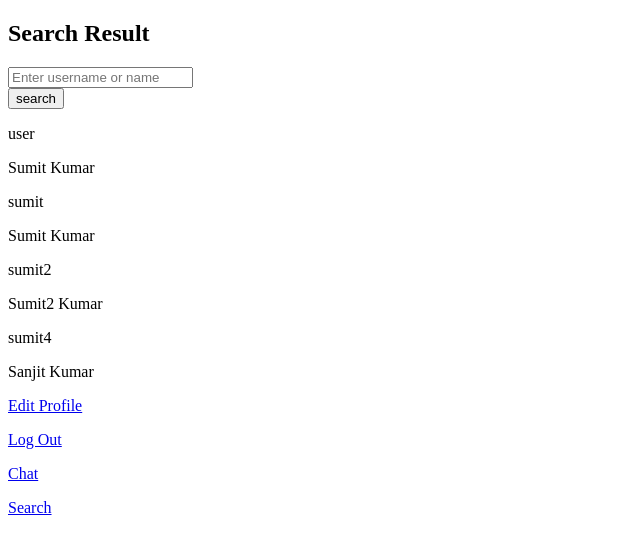
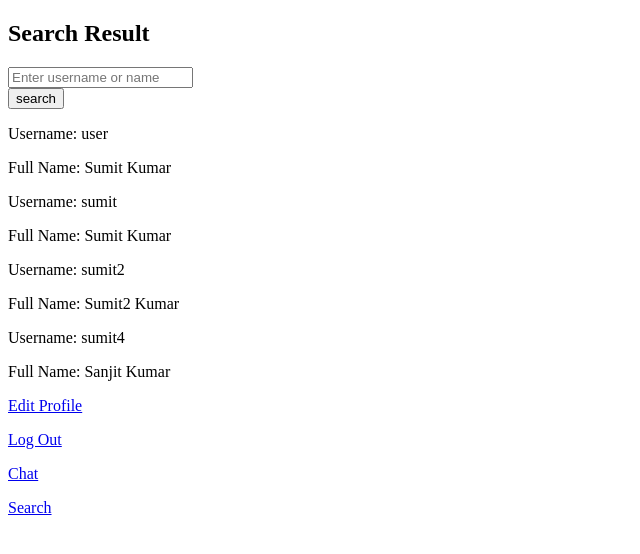
Before and after one commit to sumit1136/ChatApp, a Django app: template chat/templates/accounts/search.html in a window 1280 px wide. Shown: the top 554 px of the page, without its empty margins (0-640 px from the left). Run offline with Django 3.2, Linux system fonts and the light colour scheme; the template is opened without the code that fills it: values that come from a table or form of the project are taken from there, others are empty; data comes from the database, SQL or seed files in the repository.

Commit message:
search updatedsignup

```diff
--- a/chat/templates/accounts/search.html
+++ b/chat/templates/accounts/search.html
@@ -13,8 +13,8 @@
     <div>
         {% if usr %}
             {% for u in usr %}
-            <p>{{u.username}}</p>
-            <p>{{u.first_name}} {{u.last_name}}</p>
+            <p>Username: {{u.username}}</p>
+            <p>Full Name: {{u.first_name}} {{u.last_name}}</p>
             {% endfor %}
         {% endif %}
 
```
